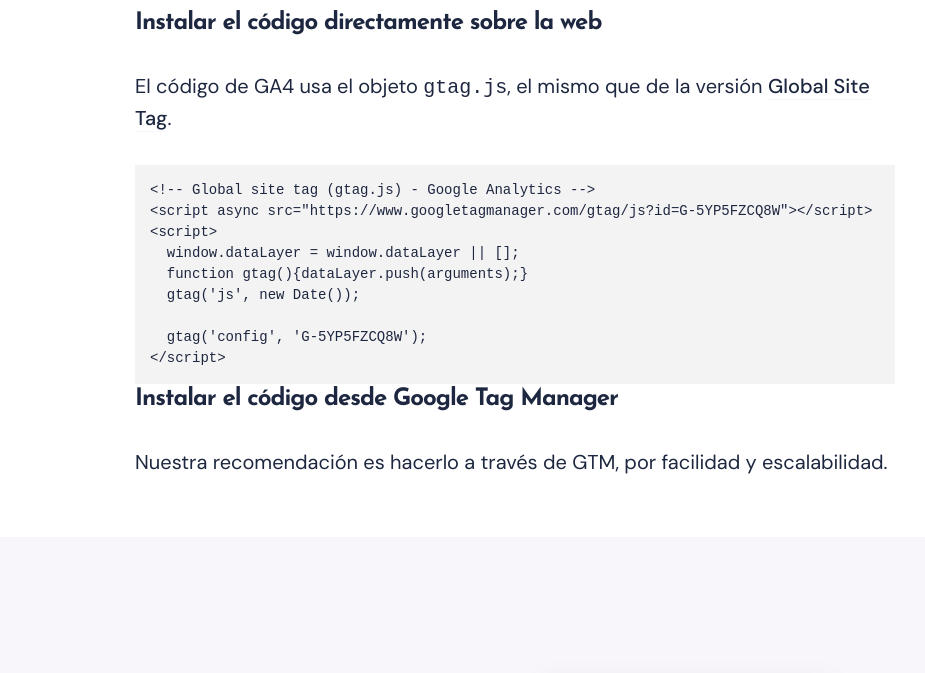
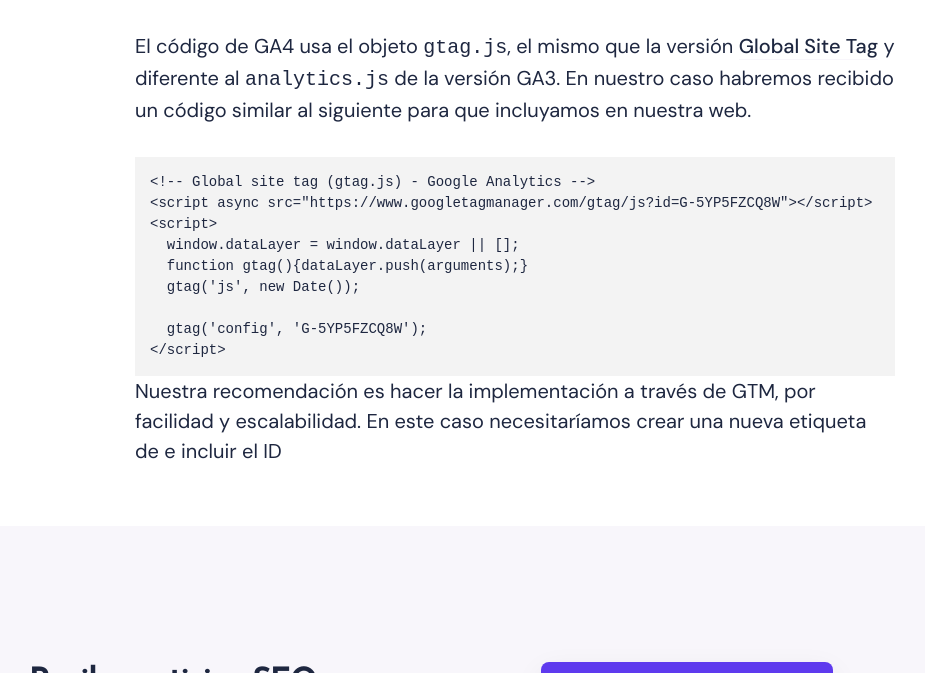
Before and after one commit to Emirodgar/w-avanzared, a Jekyll site: the page built from Google Analytics/google-analytics.md, in a window 1280 px wide and 900 px high, scrolled down 5864 px, cut to the strip 227-900 px from the top of the window. Shown: the whole strip, without its empty margins (125-1050 px from the left). Built offline with Jekyll 4.4.1, drawn with Linux system fonts in a browser that asks for light colours; nearby versions of some CDN libraries; some of the changed text lies outside the part shown.

Commit message:
Google Analytics/google-analytics.md updated from https://stackedit.io/

```diff
--- a/Google Analytics/google-analytics.md
+++ b/Google Analytics/google-analytics.md
@@ -77,7 +77,7 @@ Una vez que tengamos nuestro flujo de datos creado, si pulsamos sobre el mismo v
 
 ### Instalar el código directamente sobre la web
 
-El código de GA4 usa el objeto `gtag.js`, el mismo que de la versión [Global Site Tag](https://emirodgar.com/versiones-google-analytics).
+El código de GA4 usa el objeto `gtag.js`, el mismo que la versión [Global Site Tag](https://emirodgar.com/versiones-google-analytics) y diferente al `analytics.js` de la versión GA3. En nuestro caso habremos recibido un código similar al siguiente para que incluyamos en nuestra web.
 
     <!-- Global site tag (gtag.js) - Google Analytics -->
     <script async src="https://www.googletagmanager.com/gtag/js?id=G-5YP5FZCQ8W"></script>
@@ -89,13 +89,11 @@ El código de GA4 usa el objeto `gtag.js`, el mismo que de la versión [Global S
       gtag('config', 'G-5YP5FZCQ8W');
     </script>
 
-### Instalar el código desde Google Tag Manager
-
-Nuestra recomendación es hacerlo a través de GTM, por facilidad y escalabilidad.
+Nuestra recomendación es hacer la implementación a través de GTM, por facilidad y escalabilidad. En este caso necesitaríamos crear una nueva etiqueta de e incluir el ID
 
 
 <!--stackedit_data:
-eyJoaXN0b3J5IjpbLTMwMDkzNjU4MCwtMTcxNzU0MTQzOCwyNz
-MxMTA2NTIsMTAyODQwMzkyMCwtMTc2MjgxMDA3NCwtMjExMTQz
-MDE1MV19
+eyJoaXN0b3J5IjpbLTE1NzAxMDQ1NTcsLTE3MTc1NDE0MzgsMj
+czMTEwNjUyLDEwMjg0MDM5MjAsLTE3NjI4MTAwNzQsLTIxMTE0
+MzAxNTFdfQ==
 -->
```
